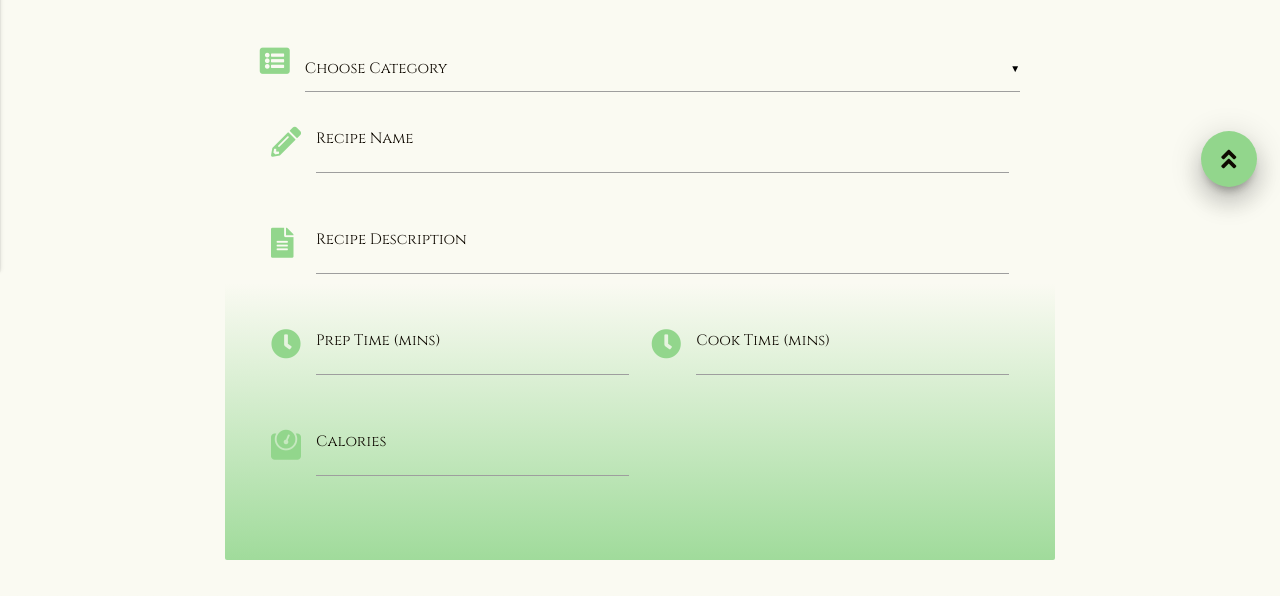
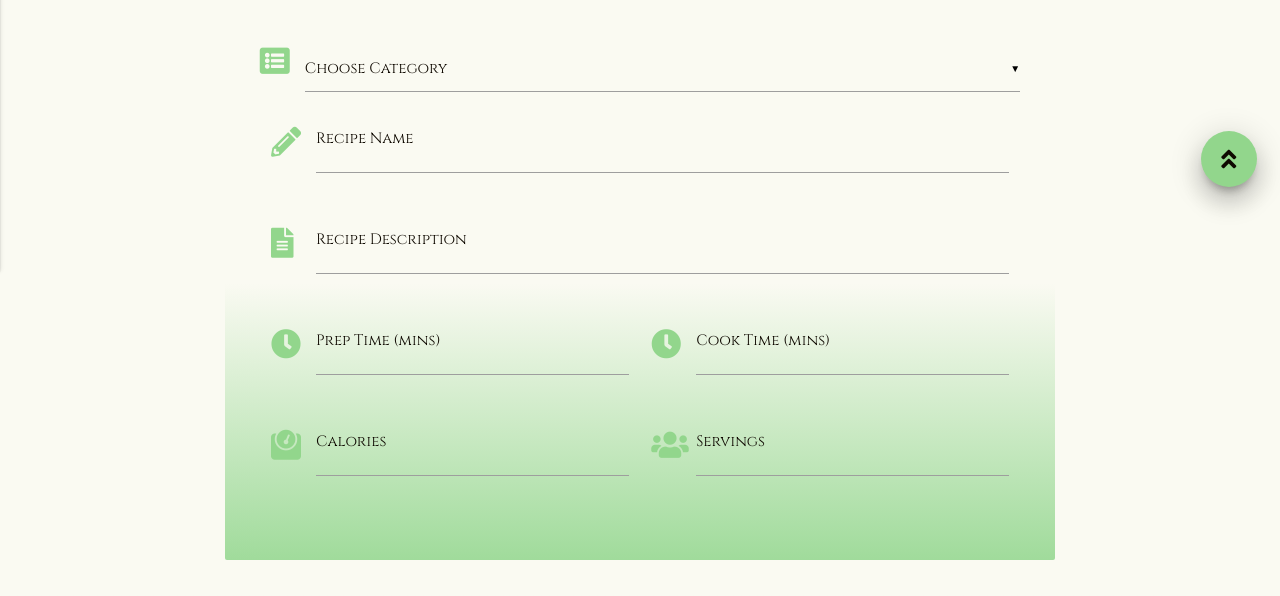
Before and after one commit to Code-Institute-Submissions/Friendly-Digest, a Flask app: page /addRecipe in a window 1280 px wide. Shown: the part 590-1186 px from the top of the page. Run offline with Flask 2, Linux system fonts and the light colour scheme; data that the repository does not hold is empty; some libraries are stand-ins or nearby versions; some web fonts are replaced.

Commit message:
Added servings input field to addRecipe.html file. This will allow people to enter up to a 2 digit number for total servings.

```diff
--- a/templates/addRecipe.html
+++ b/templates/addRecipe.html
@@ -86,6 +86,14 @@
                                     maxlength="4" pattern="^[0-9]{1,4}$" class="validate" required>
                                 <label for="recipe_calories">Calories</label>
                             </div>
+
+                            <!--Servings-->
+                            <div class="input-field col s12 m6">
+                                <i class="fas fa-users prefix register-icon"></i>
+                                <input id="recipe_servings" name="recipe_servings" type="number" minlength="1"
+                                    maxlength="2" pattern="^[0-9]{1,2}$" class="validate" required>
+                                <label for="recipe_servings">Servings</label>
+                            </div>
                         </div>
 
                     </div>
```
